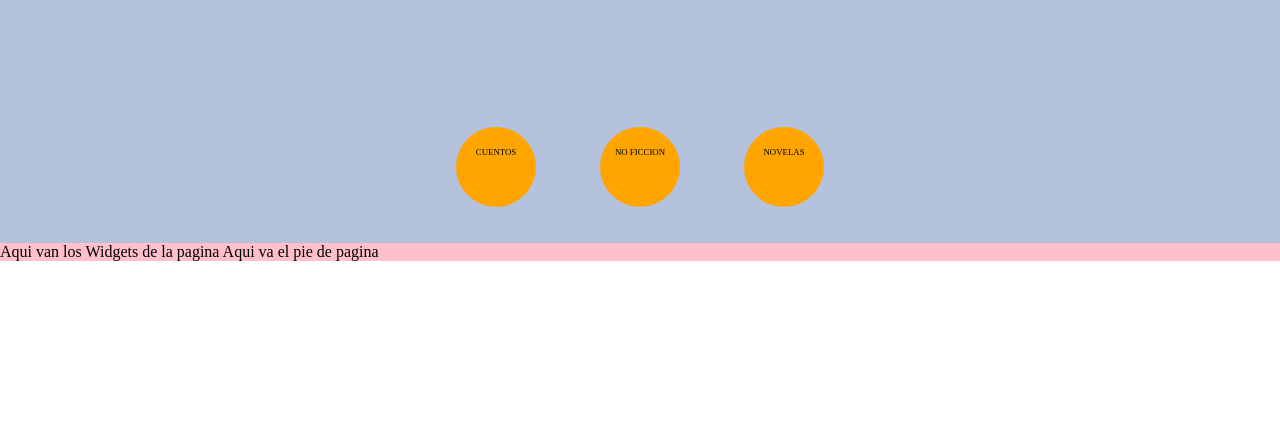
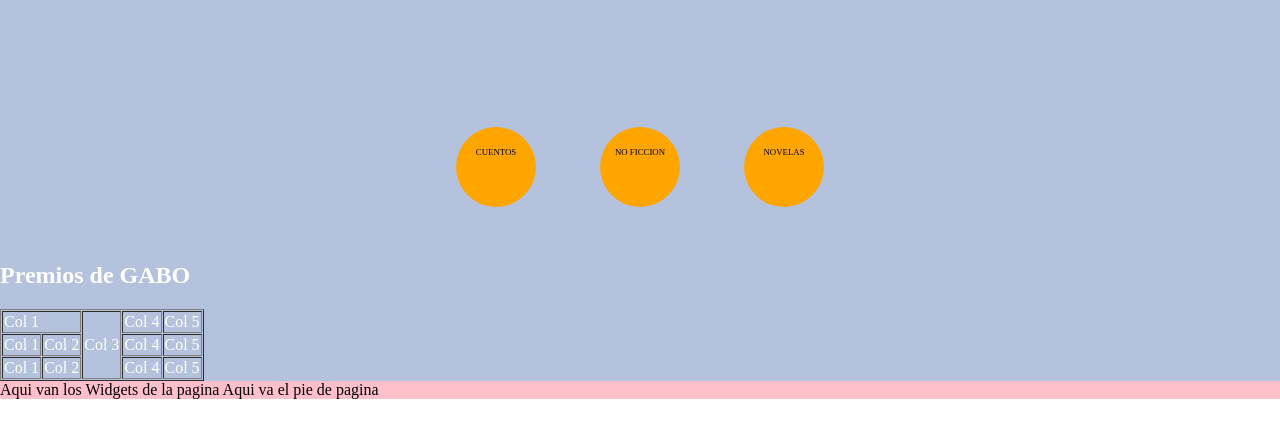
Before and after one commit to BIT-BootCamp-FullStack-MEAN-202307/web-gabo, a plain HTML site: page index.html in a window 1280 px wide. Shown: the part 313-750 px from the top of the page. Drawn offline with Linux system fonts and the light colour scheme.

Commit message:
[+] index.html: Ejemplo de como diseniar una tabla

```diff
--- a/index.html
+++ b/index.html
@@ -35,6 +35,35 @@
             </ul>
         </section>
 
+        <section class="premios">
+            <h2 class="premios-title">Premios de GABO</h2>
+
+            <table border="1" cellspacing="1" cellpadding="1">
+                <tr>
+                    <td colspan="2">Col 1</td>
+
+                    <td rowspan="3">Col 3</td>
+                    <td>Col 4</td>
+                    <td>Col 5</td>
+                </tr>
+                <tr>
+                    <td>Col 1</td>
+                    <td>Col 2</td>
+
+                    <td>Col 4</td>
+                    <td>Col 5</td>
+                </tr>
+                <tr>
+                    <td>Col 1</td>
+                    <td>Col 2</td>
+
+                    <td>Col 4</td>
+                    <td>Col 5</td>
+                </tr>
+            </table>
+
+        </section>
+
     </main>
     <footer class="footer">
         Aqui van los Widgets de la pagina
```
